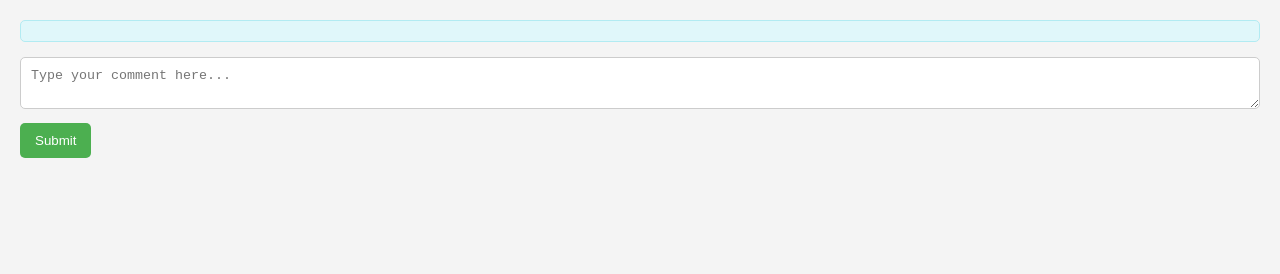
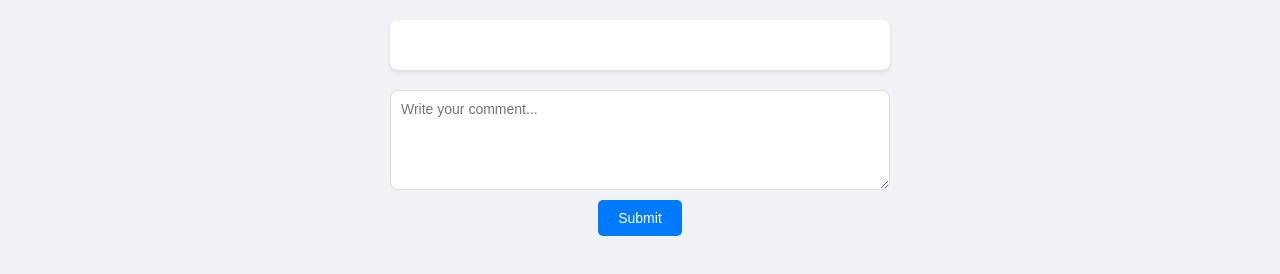
Before and after one commit to codayon/comment-js, a plain HTML site: page index.html in a window 1280 px wide. Drawn offline with Linux system fonts and the light colour scheme.

Commit message:
ui: changed and improved

```diff
--- a/index.html
+++ b/index.html
@@ -3,57 +3,94 @@
 <head>
   <meta charset="UTF-8" />
   <meta name="viewport" content="width=device-width, initial-scale=1.0" />
-    <title>Simple Comment</title>
+  <title>Comment JS</title>
   <style>
-      body {
-        font-family: sans-serif; /* A clean, readable font */
-        margin: 20px; /* Add some space around the content */
-        background-color: #f4f4f4; /* A light background color */
+    /* Reset default margins and set base font */
+    * {
+      margin: 0;
+      padding: 0;
+      box-sizing: border-box;
+      font-family: Arial, sans-serif;
     }
 
-      .nasta {
-        padding: 10px; /* Some padding inside the paragraph */
-        background-color: #e0f7fa; /* A light blue background */
-        border: 1px solid #b2ebf2; /* A subtle border */
-        margin-bottom: 15px; /* Space below the paragraph */
-        border-radius: 5px; /* Slightly rounded corners */
+    /* Center the content and add padding */
+    body {
+      display: flex;
+      flex-direction: column;
+      align-items: center;
+      min-height: 100vh;
+      background-color: #f0f2f5;
+      padding: 20px;
     }
 
-      .fasta {
-        width: 100%; /* Make the textarea take full width */
-        padding: 10px; /* Padding inside the textarea */
-        margin-bottom: 10px; /* Space below the textarea */
-        border: 1px solid #ccc; /* A light gray border */
-        border-radius: 5px; /* Slightly rounded corners */
-        box-sizing: border-box; /* Include padding and border in the element's total width and height */
+    /* Style the comment display area */
+    .nasta {
+      background-color: #ffffff;
+      padding: 15px 20px;
+      margin-bottom: 20px;
+      border-radius: 8px;
+      box-shadow: 0 2px 4px rgba(0, 0, 0, 0.1);
+      width: 100%;
+      max-width: 500px;
+      min-height: 50px;
+      color: #333;
+      font-size: 16px;
     }
 
+    /* Style the textarea */
+    .fasta {
+      width: 100%;
+      max-width: 500px;
+      min-height: 100px;
+      padding: 10px;
+      border: 1px solid #ddd;
+      border-radius: 8px;
+      font-size: 14px;
+      resize: vertical;
+      margin-bottom: 10px;
+      transition: border-color 0.3s ease;
+    }
+
+    .fasta:focus {
+      outline: none;
+      border-color: #007bff;
+      box-shadow: 0 0 5px rgba(0, 123, 255, 0.3);
+    }
+
+    /* Style the submit button */
     .rasta {
-        background-color: #4caf50; /* A green background for the button */
-        color: white; /* White text on the button */
-        padding: 10px 15px; /* Padding inside the button */
-        border: none; /* Remove default button border */
-        border-radius: 5px; /* Rounded corners for the button */
-        cursor: pointer; /* Change cursor to a pointer on hover */
+      padding: 10px 20px;
+      background-color: #007bff;
+      color: white;
+      border: none;
+      border-radius: 5px;
+      font-size: 14px;
+      cursor: pointer;
+      transition: background-color 0.3s ease;
     }
 
     .rasta:hover {
-        background-color: #45a049; /* Darker green on hover */
+      background-color: #0056b3;
     }
 
+    /* Style the error message */
     .casta {
-        color: red; /* Make the error message red */
-        display: none; /* Initially hidden */
-        margin-top: 5px; /* Some space above the error message */
+      display: none;
+      color: #dc3545;
+      font-size: 14px;
+      margin-top: 10px;
+      background-color: #fff5f5;
+      padding: 10px;
+      border-radius: 5px;
+      width: 100%;
+      max-width: 500px;
+      text-align: center;
     }
   </style>
 </head>
 <body>
   <p class="nasta"></p>
-    <textarea
-      name="basta"
-      class="fasta"
-      placeholder="Type your comment here..."></textarea>
+  <textarea name="basta" class="fasta" placeholder="Write your comment..."></textarea>
   <button class="rasta">Submit</button>
   <h3 class="casta">Error: No input found</h3>
   <script>
@@ -65,9 +102,9 @@
       if (fasta.value == "") {
         casta.style.display = "block";
       } else {
-          casta.style.display = "none";
         nasta.innerHTML = `${fasta.value}`;
-          fasta.value = "";
+        fasta.value = ""; // This line clears the textarea
+        casta.style.display = "none"; // Optionally hide the error message if it was visible
       }
     });
   </script>
```
Lines whose indentation alone changed are shown as unchanged.
